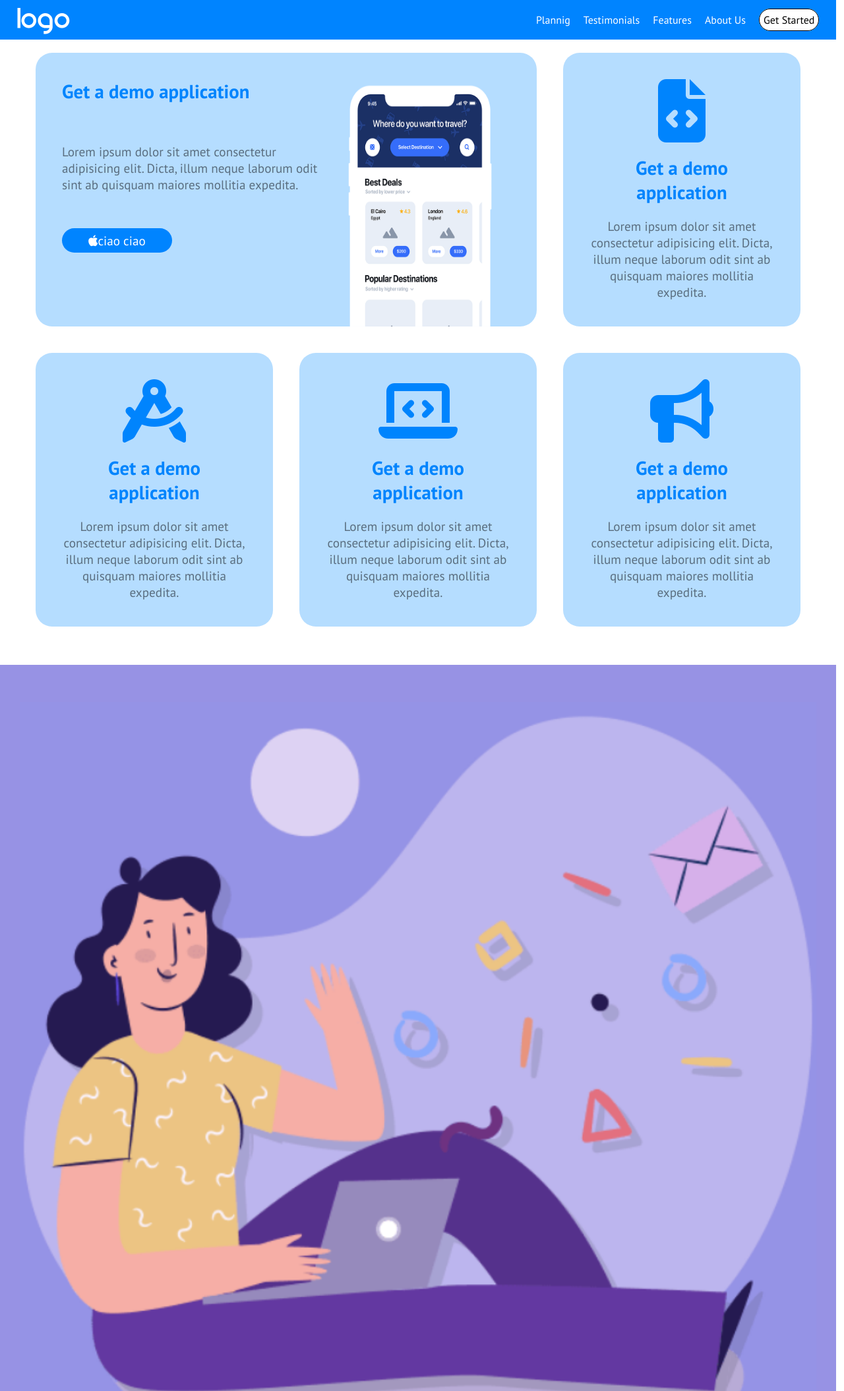
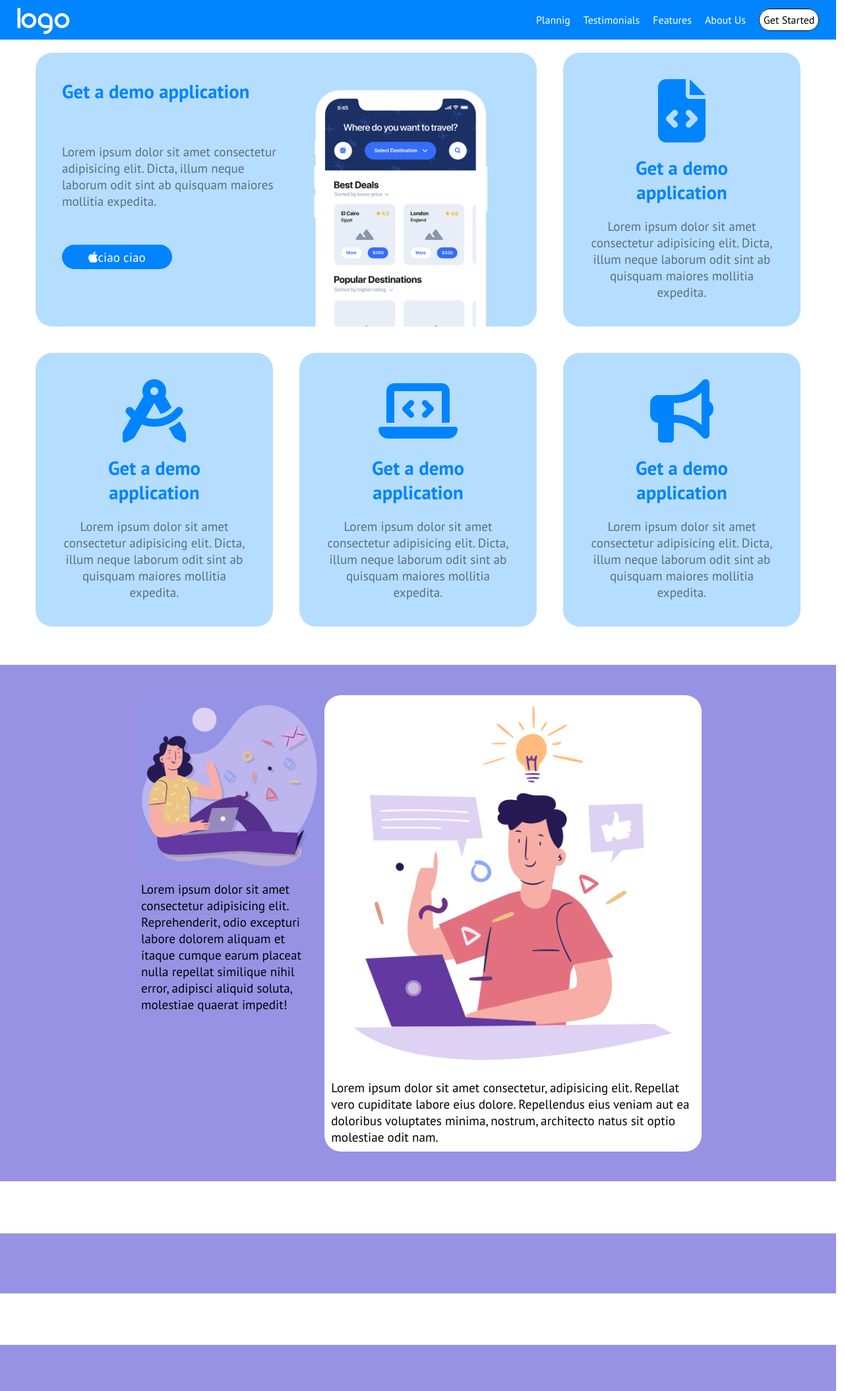
Before and after one commit to 1Pietro7D/htmlcss-responsive-layout, a plain HTML site: page index.html in a window 1280 px wide. Shown: the top 2109 px of the page at 66% size. Drawn offline with Linux system fonts and the light colour scheme.

Commit message:
final setup for first section

```diff
--- a/css/media-queries.css
+++ b/css/media-queries.css
@@ -1,3 +1,4 @@
+/********** min480px************/
 @media screen and (min-width: 480px) {
   main {
     font-size: medium;
@@ -16,8 +17,7 @@
     background: linear-gradient(transparent, hsl(244deg 60% 73%));
   }
   img[src="img/phone.png"] {
-    width: 50%;
-    height: auto;
+    width: 50% !important;
   }
   #product-presentation > .flex.column {
     flex-direction: row;
@@ -36,16 +36,22 @@
     max-width: 1200px;
     margin: auto;
   }
+  /* #planning .initial {
+    width: 40%;
+  } */
 }
+/********** min768px************/
 
 @media screen and (min-width: 768px) {
+  /* HEADER */
+
   nav button > i::before {
     display: none;
   }
   img[src="img/phone.png"] {
-    width: 50%;
-    height: auto;
+    width: 100% !important;
   }
+
   #nav-li,
   #nav-li > li:not(.not) {
     display: flex;
@@ -56,28 +62,44 @@
   nav .btn {
     display: inline;
   }
+  /* /HEADER */
+
+  /* MAIN */
+
+  /* product-presentation */
   #product-presentation .principal {
     flex-direction: row;
   }
   #product-presentation .cards {
     padding: 40px;
   }
+  /* product-presentation */
+
+  /* planning */
+  #planning > div:only-child {
+    flex-direction: row;
+    max-width: 900px;
+  }
+  /* planning */
 }
+
+/********** min900px************/
+
 @media screen and (min-width: 900px) {
-  img[src="img/phone.png"] {
-    width: 40%;
-    height: auto;
-  }
+  /* product-presentation */
   #primal {
     gap: 40px;
   }
+  /* /product-presentation */
 }
 
 @media screen and (min-width: 1200px) {
   main {
     font-size: larger;
   }
+  /* product-presentation */
   #primal {
     gap: 60px;
   }
+  /* /product-presentation */
 }
--- a/css/style.css
+++ b/css/style.css
@@ -96,11 +96,10 @@ section:nth-of-type(2n + 1) {
 .cards {
   width: 100%;
   border-radius: 25px;
-  text-align: center;
+  padding: 10px;
+  gap: 20px;
   display: flex;
   flex-direction: column;
-  padding: 10px;
-  gap: 20px;
 }
 .contenitor {
   padding: 20px;
@@ -110,6 +109,7 @@ section:nth-of-type(2n + 1) {
 
 #product-presentation .cards {
   background-color: #b5ddff;
+  text-align: center;
 }
 #product-presentation .principal {
   padding-bottom: 0 !important;
@@ -128,6 +128,9 @@ section:nth-of-type(2n + 1) {
 }
 #product-presentation .cards p {
   color: #5a6e7f;
+}
+#product-presentation img {
+  width: 100%;
 }
 /****** /#PRODUCT-PRESENTATION SECTION  *****/
 
--- a/index.html
+++ b/index.html
@@ -63,11 +63,10 @@
     <main class="flex column">
       <section class="container-mobile-max" id="product-presentation">
         <div class="flex container column">
-
           <!-- FIRST CARD -->
           <div class="contenitor flex">
             <div class="cards principal j-between text-left">
-              <div class="flex column gap-20px" id="primal">
+              <div class="flex column gap-20px flex-1" id="primal">
                 <h1>Get a demo application</h1>
                 <p>
                   Lorem ipsum dolor sit amet consectetur adipisicing elit.
@@ -80,7 +79,9 @@
                   </a>
                 </div>
               </div>
-              <img src="img/phone.png" alt="get a demo" />
+              <div class="flex flex-1">
+                <img src="img/phone.png" class="self-end" alt="get a demo" />
+              </div>
             </div>
           </div>
           <!-- /FIRST CARD -->
@@ -90,9 +91,9 @@
               <i class="fa-solid fa-file-code"></i>
               <h2>Get a demo application</h2>
               <p>
-                  Lorem ipsum dolor sit amet consectetur adipisicing elit.
-                  Dicta, illum neque laborum odit sint ab quisquam maiores
-                  mollitia expedita.
+                Lorem ipsum dolor sit amet consectetur adipisicing elit. Dicta,
+                illum neque laborum odit sint ab quisquam maiores mollitia
+                expedita.
               </p>
             </div>
           </div>
@@ -104,11 +105,10 @@
               <i class="fa-solid fa-compass-drafting"></i>
               <h2>Get a demo application</h2>
               <p>
-                  Lorem ipsum dolor sit amet consectetur adipisicing elit.
-                  Dicta, illum neque laborum odit sint ab quisquam maiores
-                  mollitia expedita.
+                Lorem ipsum dolor sit amet consectetur adipisicing elit. Dicta,
+                illum neque laborum odit sint ab quisquam maiores mollitia
+                expedita.
               </p>
-
             </div>
           </div>
           <!-- /THIRD CARD -->
@@ -119,11 +119,10 @@
               <i class="fa-solid fa-laptop-code"></i>
               <h2>Get a demo application</h2>
               <p>
-                  Lorem ipsum dolor sit amet consectetur adipisicing elit.
-                  Dicta, illum neque laborum odit sint ab quisquam maiores
-                  mollitia expedita.
+                Lorem ipsum dolor sit amet consectetur adipisicing elit. Dicta,
+                illum neque laborum odit sint ab quisquam maiores mollitia
+                expedita.
               </p>
-
             </div>
           </div>
           <!-- /FOURTH CARD -->
@@ -134,24 +133,37 @@
               <i class="fa-solid fa-bullhorn"></i>
               <h2>Get a demo application</h2>
               <p>
-                  Lorem ipsum dolor sit amet consectetur adipisicing elit.
-                  Dicta, illum neque laborum odit sint ab quisquam maiores
-                  mollitia expedita.
+                Lorem ipsum dolor sit amet consectetur adipisicing elit. Dicta,
+                illum neque laborum odit sint ab quisquam maiores mollitia
+                expedita.
               </p>
-
             </div>
           </div>
           <!-- /FIFTH CARD -->
-
-          </div>
         </div>
       </section>
       <section class="container-mobile-max" id="planning">
-        <div class="flex contenitor column">
-
-          <div class="cards inherit"><img src="img/planning1.png" alt=""><p>Lorem ipsum dolor sit amet consectetur adipisicing elit. Reprehenderit, odio excepturi labore dolorem aliquam et itaque cumque earum placeat nulla repellat similique nihil error, adipisci aliquid soluta, molestiae quaerat impedit!</p></div>
-          <div class="cards initial"><img src="img/planning2.png" alt=""><p>Lorem ipsum dolor sit, amet consectetur adipisicing elit. Iure blanditiis distinctio dolores, temporibus nesciunt aperiam cum molestiae eaque nostrum, quasi sit aliquid repellendus voluptatum, accusamus excepturi alias quidem enim necessitatibus?</p></div>
-
+        <div class="flex container contenitor column">
+          <div class="cards inherit">
+            <img src="img/planning1.png" alt="" />
+            <p>
+              Lorem ipsum dolor sit amet consectetur adipisicing elit.
+              Reprehenderit, odio excepturi labore dolorem aliquam et itaque
+              cumque earum placeat nulla repellat similique nihil error,
+              adipisci aliquid soluta, molestiae quaerat impedit!
+            </p>
+          </div>
+          <div class="self-end">
+            <div class="cards initial">
+              <img src="img/planning2.png" alt="" />
+              <p>
+                Lorem ipsum dolor sit amet consectetur, adipisicing elit.
+                Repellat vero cupiditate labore eius dolore. Repellendus eius
+                veniam aut ea doloribus voluptates minima, nostrum, architecto
+                natus sit optio molestiae odit nam.
+              </p>
+            </div>
+          </div>
         </div>
       </section>
       <section class="container-mobile-max" id="testimonials">
```
Lines whose indentation alone changed are shown as unchanged.
